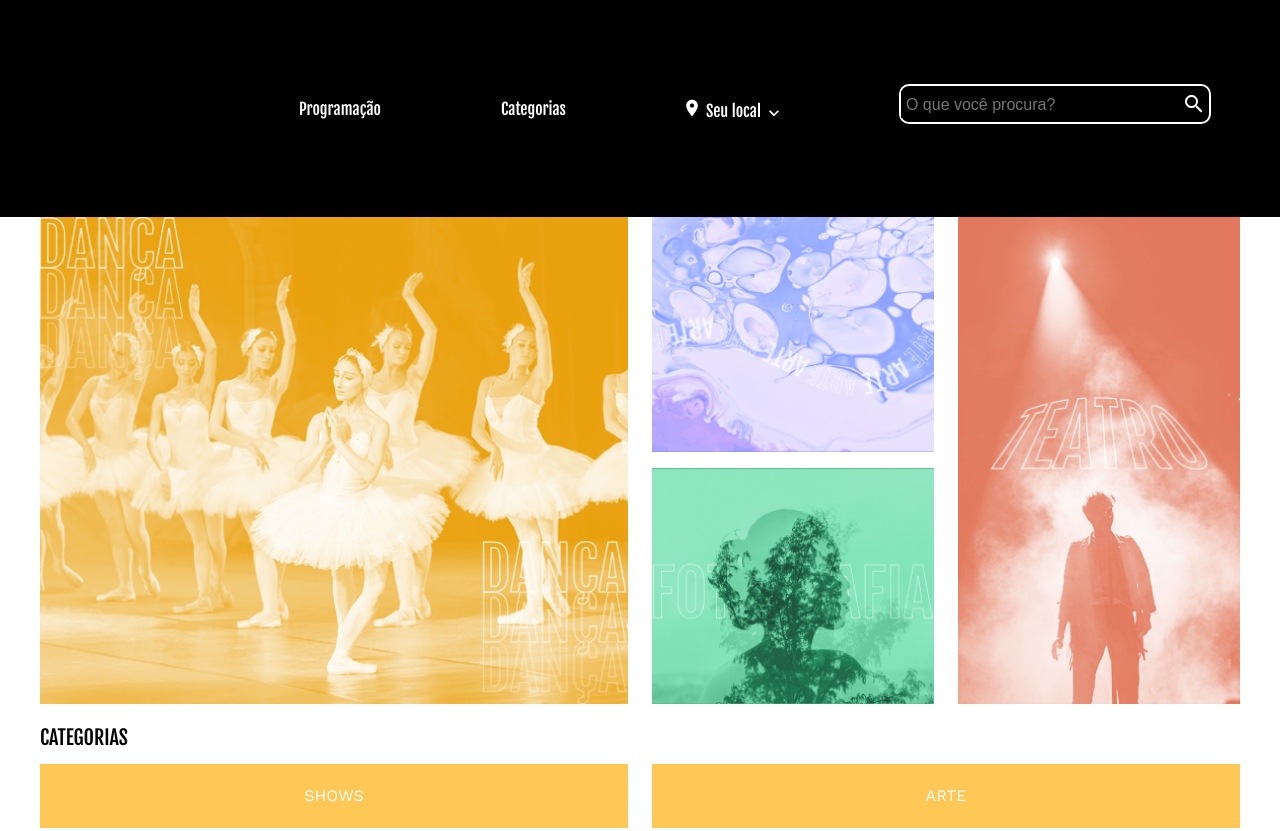
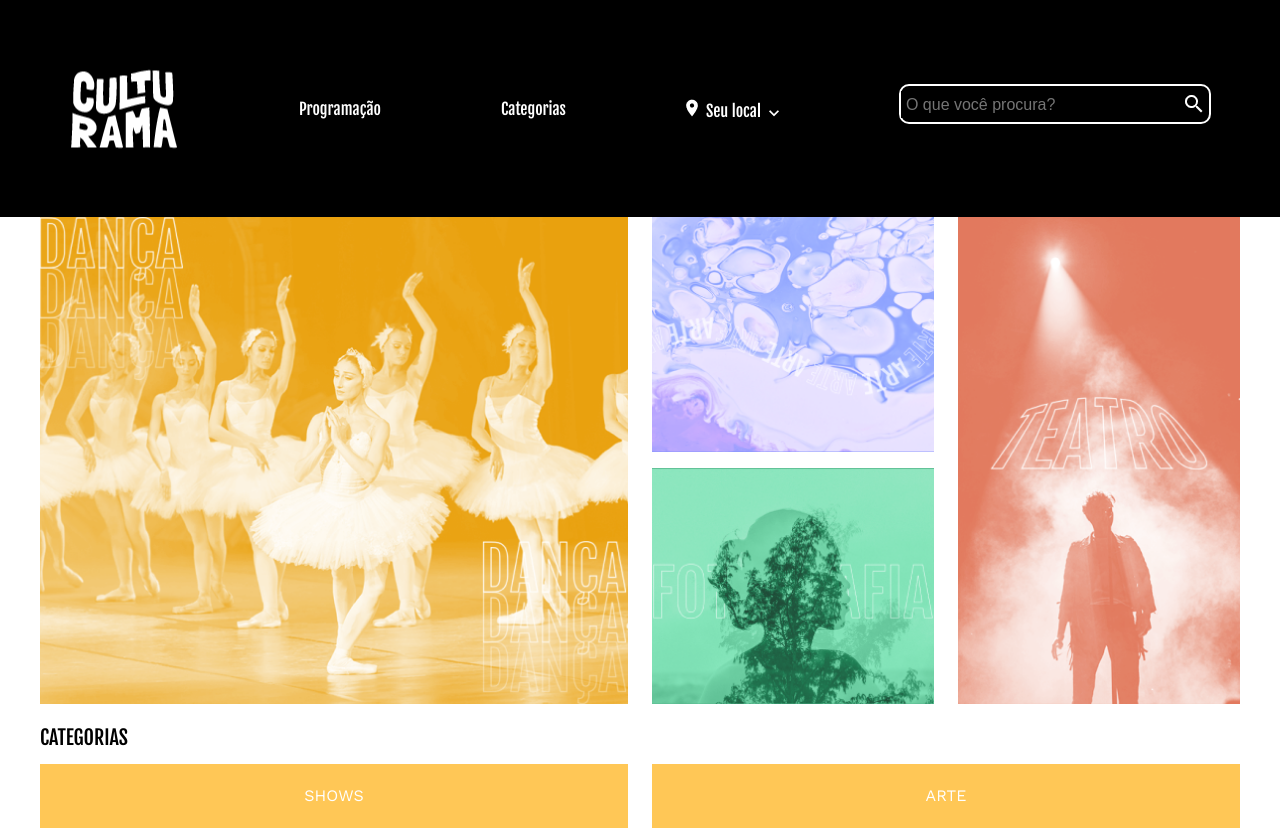
Before and after one commit to Vih2307/Culturama, a plain HTML site: page index.html in a window 1280 px wide. Shown: the top 831 px of the page. Drawn offline with nearby package versions, Linux system fonts and the light colour scheme; files whose address does not match are found by name.

Commit message:
estilo logo maior

```diff
--- a/assets/style.css
+++ b/assets/style.css
@@ -52,7 +52,7 @@ img:hover {
 }
 
 .menu__titulo {
-    background-image: url("./assets/img/logo-branco-maior.png");
+    background-image: url("./img/logo-branco-maior.png");
     background-repeat: no-repeat;
     background-position: center;
     padding: 40px 100px;
```
